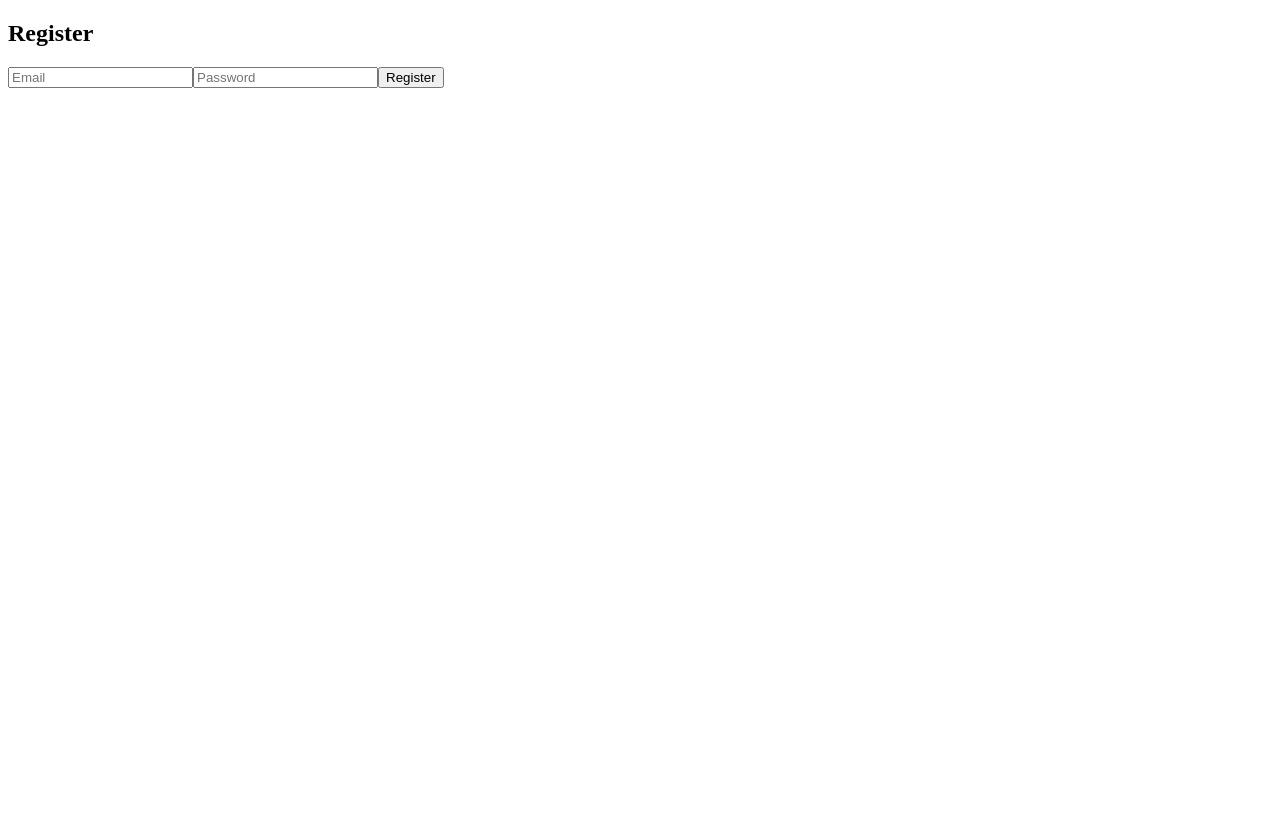
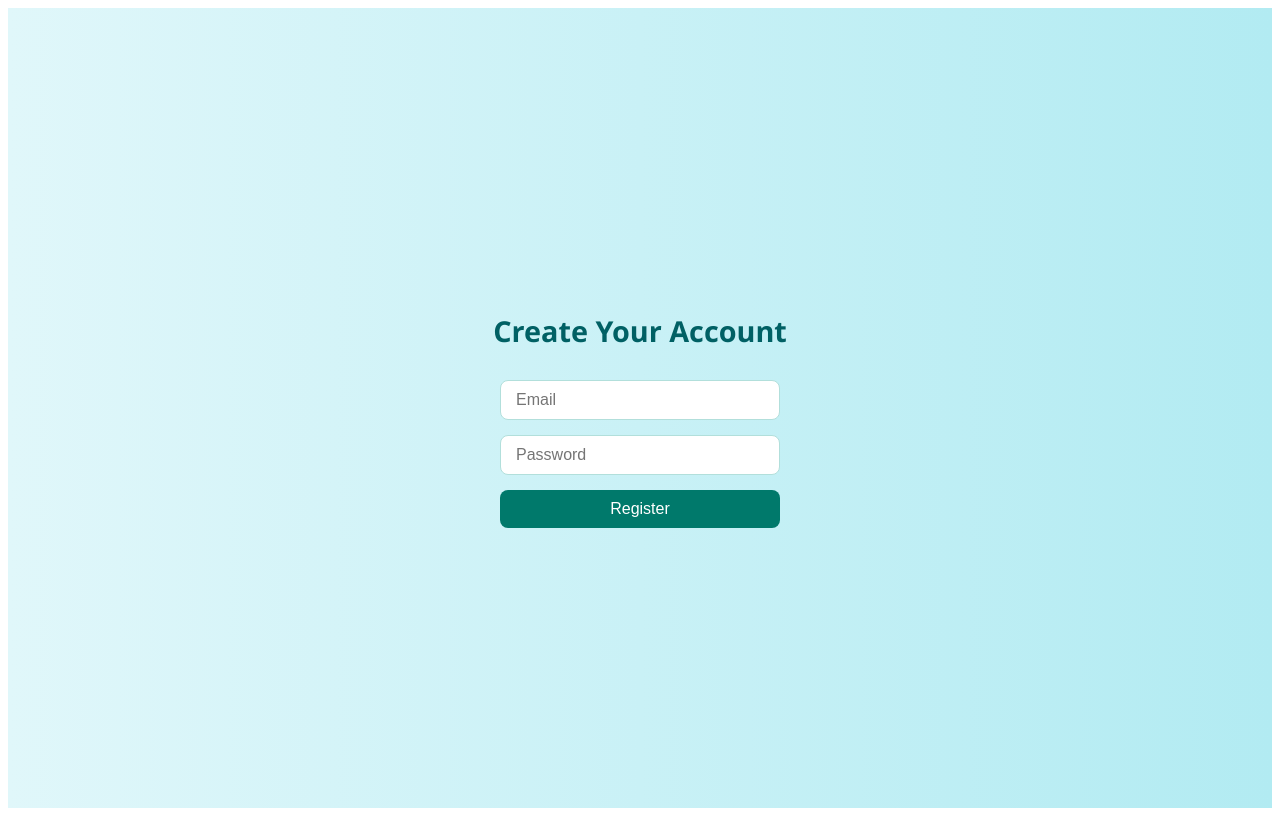
Before and after one commit to prash60403/knowledge-base-app, a Vue app in the folder kb_frontend/: page /register in a window 1280 px wide. Built offline with nearby package versions, Linux system fonts and the light colour scheme.

Commit message:
improves css

```diff
--- a/kb_frontend/src/components/Home.vue
+++ b/kb_frontend/src/components/Home.vue
@@ -1,8 +1,10 @@
 <template>
   <div class="home">
     <h1>Welcome to Knowledge Base App</h1>
-    <button @click="goToLogin">Login</button>
-    <button @click="goToRegister">Register</button>
+    <div class="button-group">
+      <button @click="goToLogin">Login</button>
+      <button @click="goToRegister">Register</button>
+    </div>
   </div>
 </template>
 
@@ -18,3 +20,42 @@ export default {
   }
 }
 </script>
+
+<style scoped>
+.home {
+  display: flex;
+  flex-direction: column;
+  align-items: center;
+  justify-content: center;
+  height: 100vh;
+  background: linear-gradient(135deg, #e0f7fa, #80deea);
+  font-family: 'Segoe UI', Tahoma, Geneva, Verdana, sans-serif;
+}
+
+h1 {
+  color: #006064;
+  margin-bottom: 30px;
+  font-size: 2.2rem;
+  text-align: center;
+}
+
+.button-group {
+  display: flex;
+  gap: 20px;
+}
+
+button {
+  padding: 10px 25px;
+  background-color: #00796b;
+  color: #fff;
+  border: none;
+  border-radius: 8px;
+  font-size: 1rem;
+  cursor: pointer;
+  transition: background-color 0.3s ease;
+}
+
+button:hover {
+  background-color: #004d40;
+}
+</style>
--- a/kb_frontend/src/views/CustomerRegister.vue
+++ b/kb_frontend/src/views/CustomerRegister.vue
@@ -1,6 +1,6 @@
 <template>
-  <div>
-    <h2>Register</h2>
+  <div class="register-container">
+    <h2>Create Your Account</h2>
     <form @submit.prevent="register">
       <input v-model="email" type="email" placeholder="Email" required />
       <input v-model="password" type="password" placeholder="Password" required />
@@ -35,3 +35,56 @@ export default {
   }
 }
 </script>
+
+<style scoped>
+.register-container {
+  display: flex;
+  flex-direction: column;
+  align-items: center;
+  justify-content: center;
+  height: 100vh;
+  background: linear-gradient(to right, #e0f7fa, #b2ebf2);
+  font-family: 'Segoe UI', Tahoma, Geneva, Verdana, sans-serif;
+}
+
+h2 {
+  color: #006064;
+  margin-bottom: 30px;
+  font-size: 1.8rem;
+}
+
+form {
+  display: flex;
+  flex-direction: column;
+  gap: 15px;
+  width: 280px;
+}
+
+input {
+  padding: 10px 15px;
+  font-size: 1rem;
+  border: 1px solid #b2dfdb;
+  border-radius: 8px;
+  outline: none;
+  transition: border 0.3s;
+}
+
+input:focus {
+  border-color: #00796b;
+}
+
+button {
+  padding: 10px;
+  background-color: #00796b;
+  color: white;
+  border: none;
+  border-radius: 8px;
+  font-size: 1rem;
+  cursor: pointer;
+  transition: background-color 0.3s;
+}
+
+button:hover {
+  background-color: #004d40;
+}
+</style>
--- a/kb_frontend/src/views/PrashLogin.vue
+++ b/kb_frontend/src/views/PrashLogin.vue
@@ -1,14 +1,15 @@
 <template>
-  <div>
+  <div class="login-container">
     <h2>Login</h2>
     <form @submit.prevent="login">
       <input v-model="email" type="email" placeholder="Email" required />
       <input v-model="password" type="password" placeholder="Password" required />
       <button type="submit">Login</button>
     </form>
-    <p @click="forgot = true" style="cursor: pointer; color: blue;">Forgot Password?</p>
 
-    <div v-if="forgot">
+    <p class="forgot-link" @click="forgot = true">Forgot Password?</p>
+
+    <div v-if="forgot" class="reset-box">
       <h4>Reset Password</h4>
       <input v-model="resetEmail" type="email" placeholder="Enter your email" />
       <button @click="sendResetEmail">Send Reset Link</button>
@@ -37,7 +38,7 @@ export default {
       if (res.ok) {
         alert('Login successful')
         localStorage.setItem('token', data.token)
-        // Redirect to dashboard here
+        // Redirect to dashboard or homepage
       } else {
         alert(data.message || 'Login failed')
       }
@@ -58,3 +59,74 @@ export default {
   }
 }
 </script>
+
+<style scoped>
+.login-container {
+  display: flex;
+  flex-direction: column;
+  align-items: center;
+  justify-content: center;
+  height: 100vh;
+  background: linear-gradient(to right, #e0f7fa, #b2ebf2);
+  font-family: 'Segoe UI', Tahoma, Geneva, Verdana, sans-serif;
+}
+
+h2 {
+  color: #006064;
+  margin-bottom: 20px;
+}
+
+form {
+  display: flex;
+  flex-direction: column;
+  gap: 15px;
+  width: 280px;
+}
+
+input {
+  padding: 10px;
+  font-size: 1rem;
+  border: 1px solid #b2dfdb;
+  border-radius: 8px;
+  outline: none;
+  transition: border-color 0.3s ease;
+}
+
+input:focus {
+  border-color: #00796b;
+}
+
+button {
+  padding: 10px;
+  background-color: #00796b;
+  color: #fff;
+  border: none;
+  border-radius: 8px;
+  font-size: 1rem;
+  cursor: pointer;
+  transition: background-color 0.3s ease;
+}
+
+button:hover {
+  background-color: #004d40;
+}
+
+.forgot-link {
+  margin-top: 10px;
+  color: #007acc;
+  text-decoration: underline;
+  cursor: pointer;
+}
+
+.reset-box {
+  margin-top: 20px;
+  display: flex;
+  flex-direction: column;
+  gap: 10px;
+  width: 280px;
+  background: #ffffffaa;
+  padding: 15px;
+  border-radius: 10px;
+  box-shadow: 0 0 10px rgba(0, 0, 0, 0.1);
+}
+</style>
```
